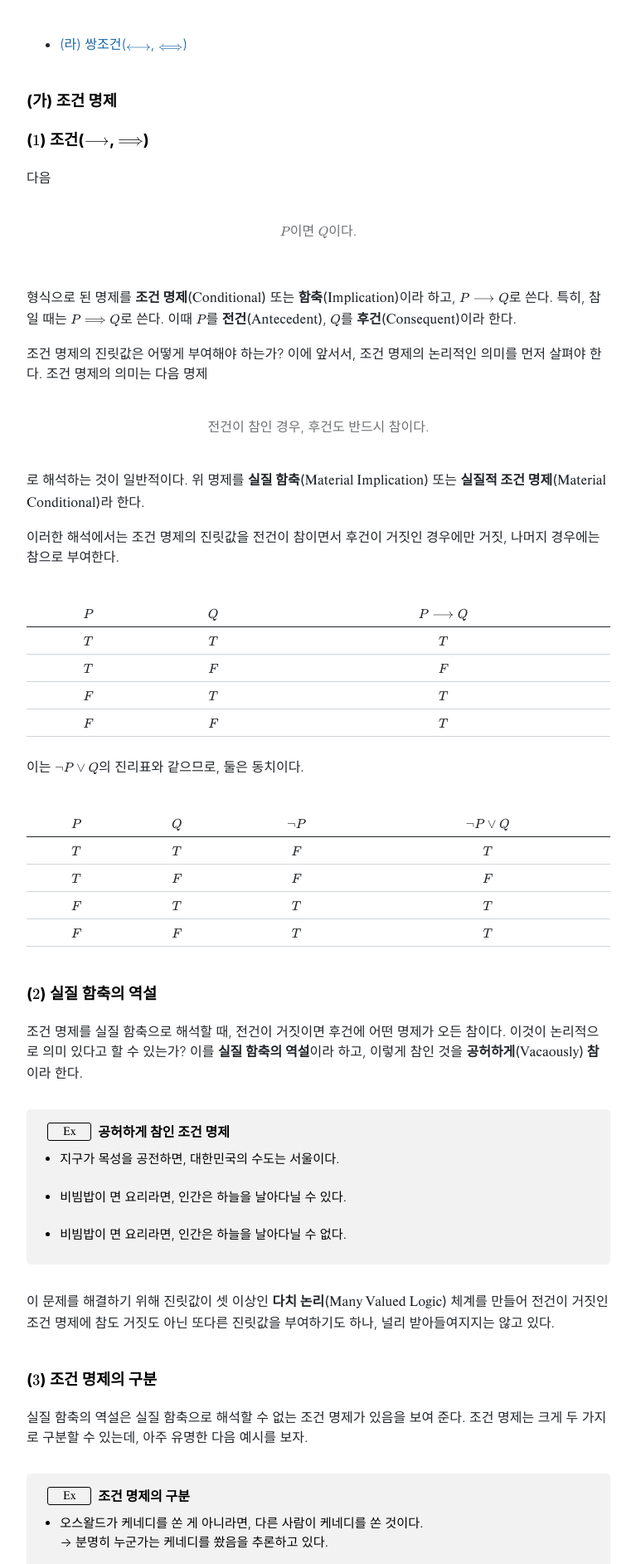
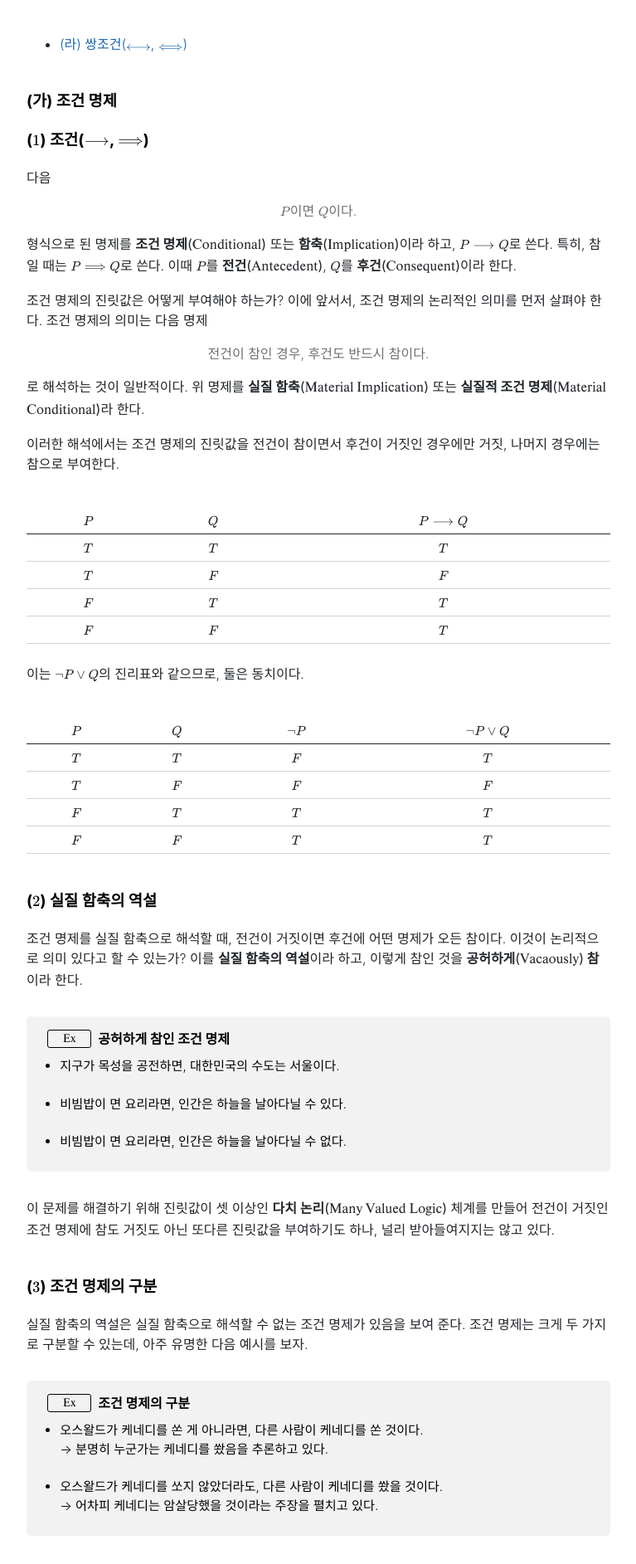
Before and after one commit to Log-zero/Log-zero.github.io, a Jekyll site: the page built from _posts/2026-02-02-조건-명제.md, in a window 1280 px wide. Shown: the part 617-2502 px from the top of the page at 83% size, without its empty margins (256-1023 px from the left). Built offline with Jekyll 4.4.1, drawn with Linux system fonts in a browser that asks for light colours; nearby versions of some CDN libraries.

Commit message:
blockquote

```diff
--- a/_posts/2026-02-02-조건-명제.md
+++ b/_posts/2026-02-02-조건-명제.md
@@ -58,22 +58,19 @@ published: "true"
 ### ($1$) 조건($\longrightarrow$, $\Longrightarrow$)
 
 다음
-<br>
-<br>
-<blockquote>
+
+<blockquote class="quote">
 $P$이면 $Q$이다.
 </blockquote>
-<br>
 
 형식으로 된 명제를 <span class="term">조건 명제(Conditional)</span> 또는 <span class="term">함축(Implication)</span>이라 하고, $P \longrightarrow Q$로 쓴다. 특히, 참일 때는 $P \Longrightarrow Q$로 쓴다. 이때 $P$를 <span class="term">전건(Antecedent)</span>, $Q$를 <span class="term">후건(Consequent)</span>이라 한다.
 
 조건 명제의 진릿값은 어떻게 부여해야 하는가? 이에 앞서서, 조건 명제의 논리적인 의미를 먼저 살펴야 한다. 조건 명제의 의미는 다음 명제
-<br>
-<br>
+
 <blockquote>
 전건이 참인 경우, 후건도 반드시 참이다.
 </blockquote>
-<br>
+
 로 해석하는 것이 일반적이다. 위 명제를 <span class="term">실질 함축(Material Implication)</span> 또는 <span class="term">실질적 조건 명제(Material Conditional)</span>라 한다.
 
 이러한 해석에서는 조건 명제의 진릿값을 전건이 참이면서 후건이 거짓인 경우에만 거짓, 나머지 경우에는 참으로 부여한다.
```
